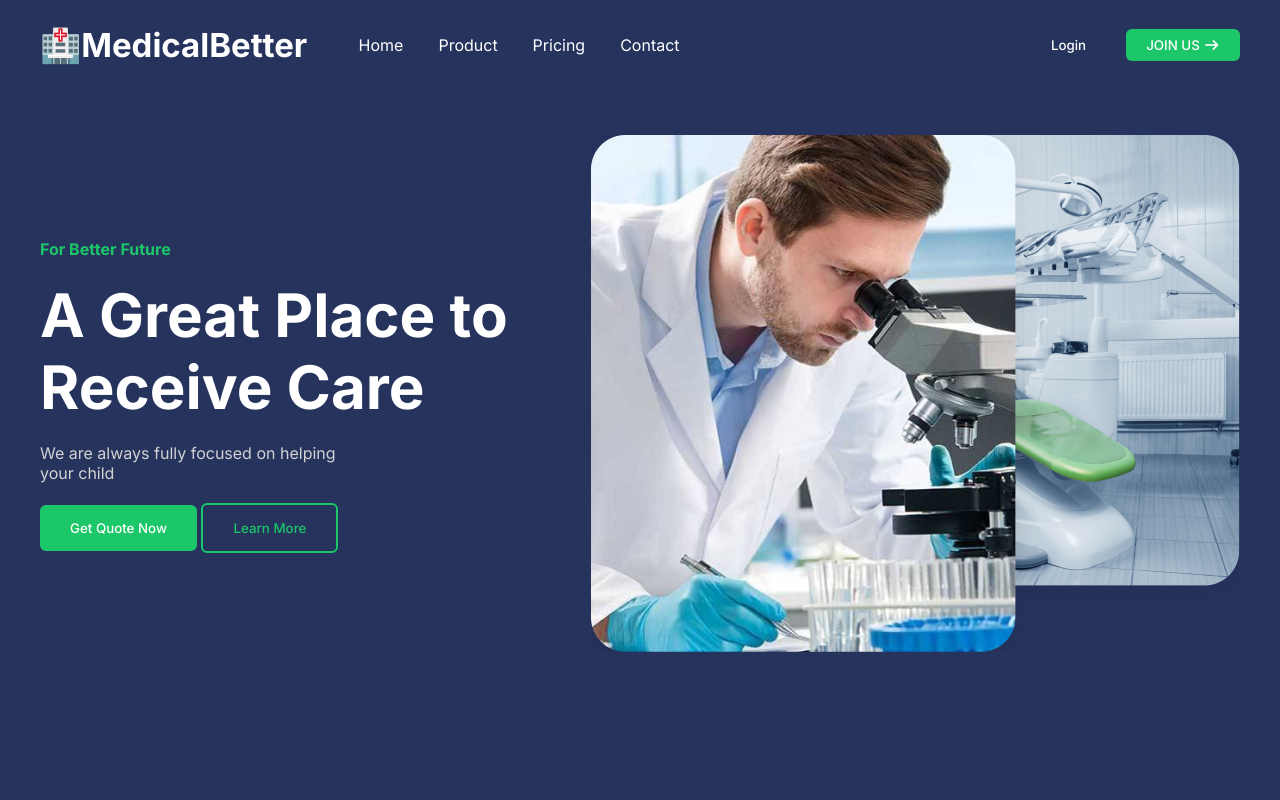
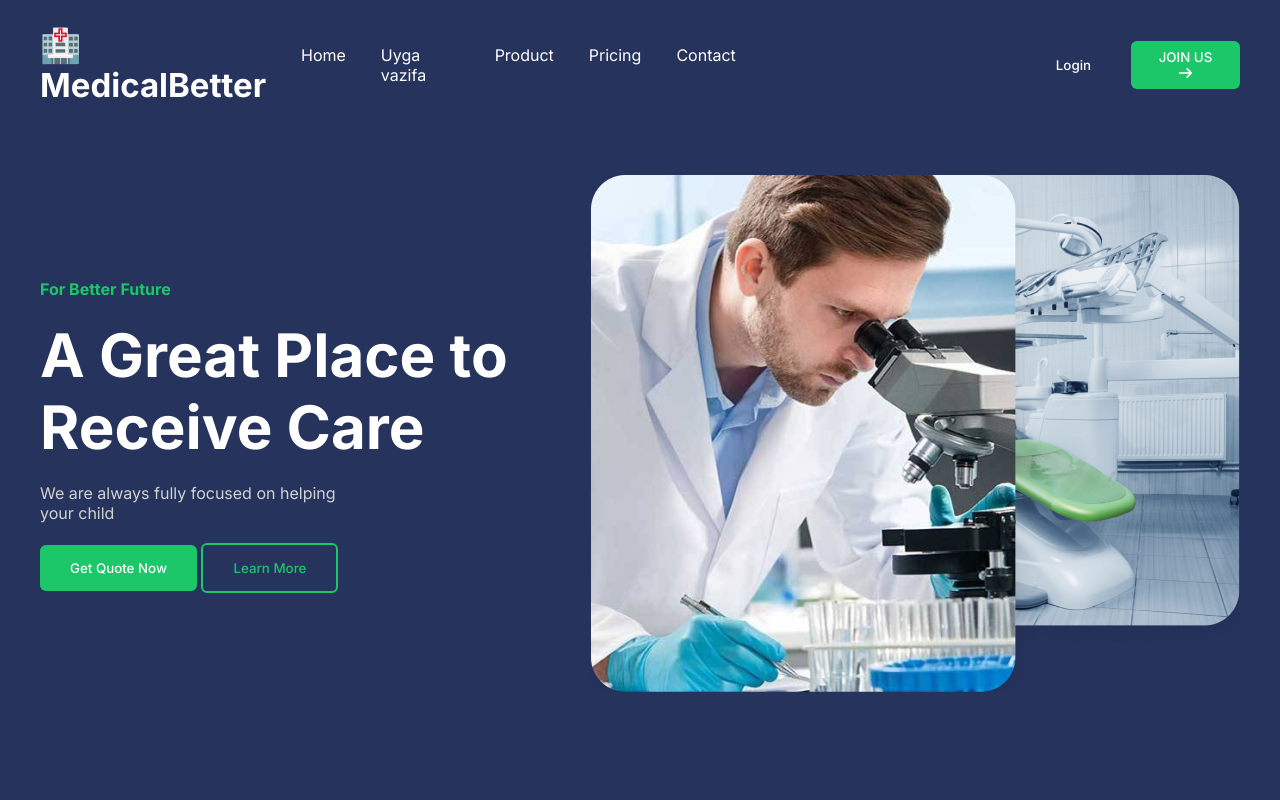
Before and after one commit to Laziz712/Hospital-site, a plain HTML site: page index.html in a window 1280 px wide. Shown: the top 800 px of the page. Drawn offline with Linux system fonts and the light colour scheme; a web font is replaced by a local one.

Commit message:
Update index.html

```diff
--- a/index.html
+++ b/index.html
@@ -27,6 +27,7 @@
           </div>
           <ul>
             <li><a href="#">Home</a></li>
+            <li><a href="#">Uyga vazifa</a></li>
             <li><a href="#">Product</a></li>
             <li><a href="#">Pricing</a></li>
             <li><a href="#">Contact</a></li>
@@ -478,4 +479,5 @@
   </section>
 
 </body>
+
 </html>
```
